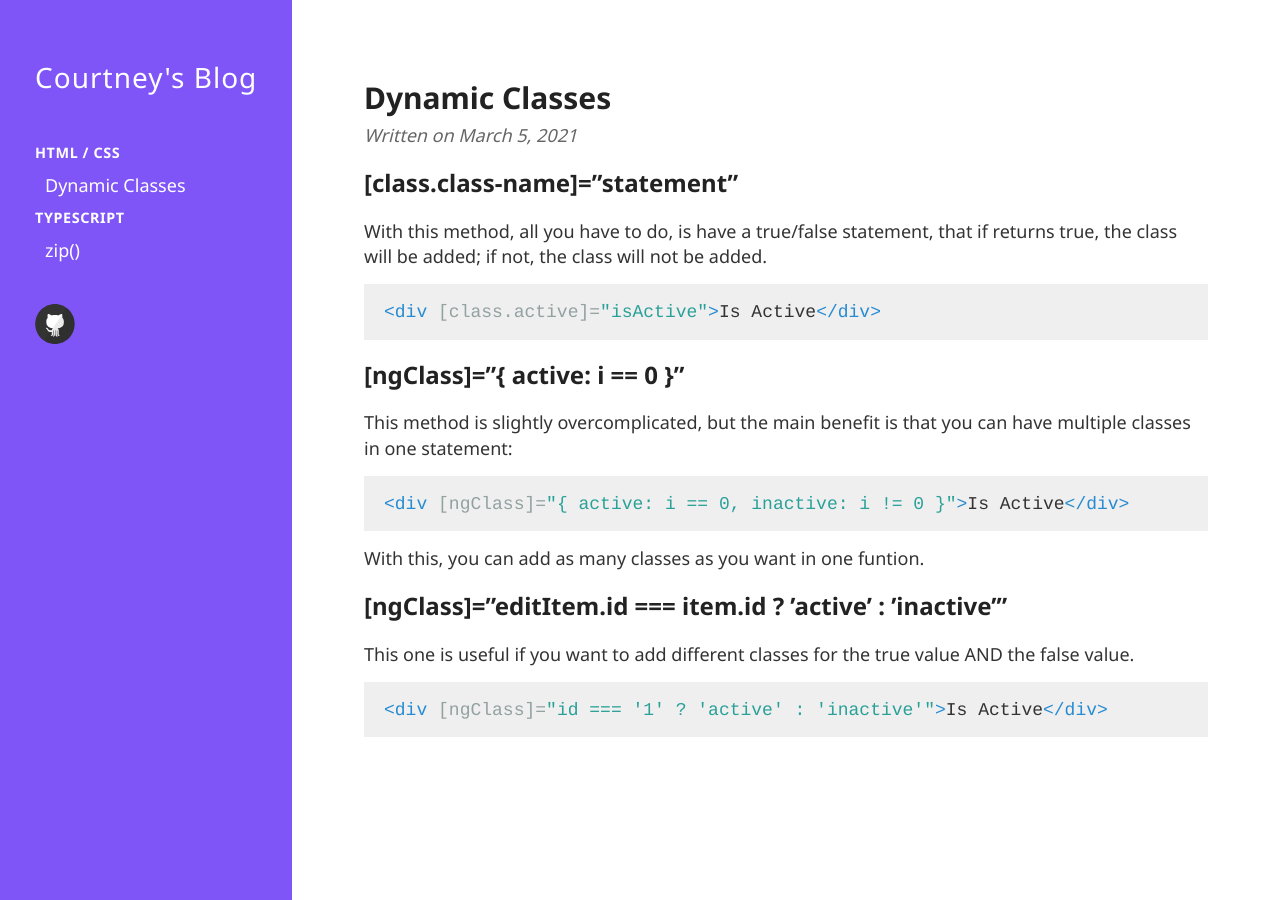
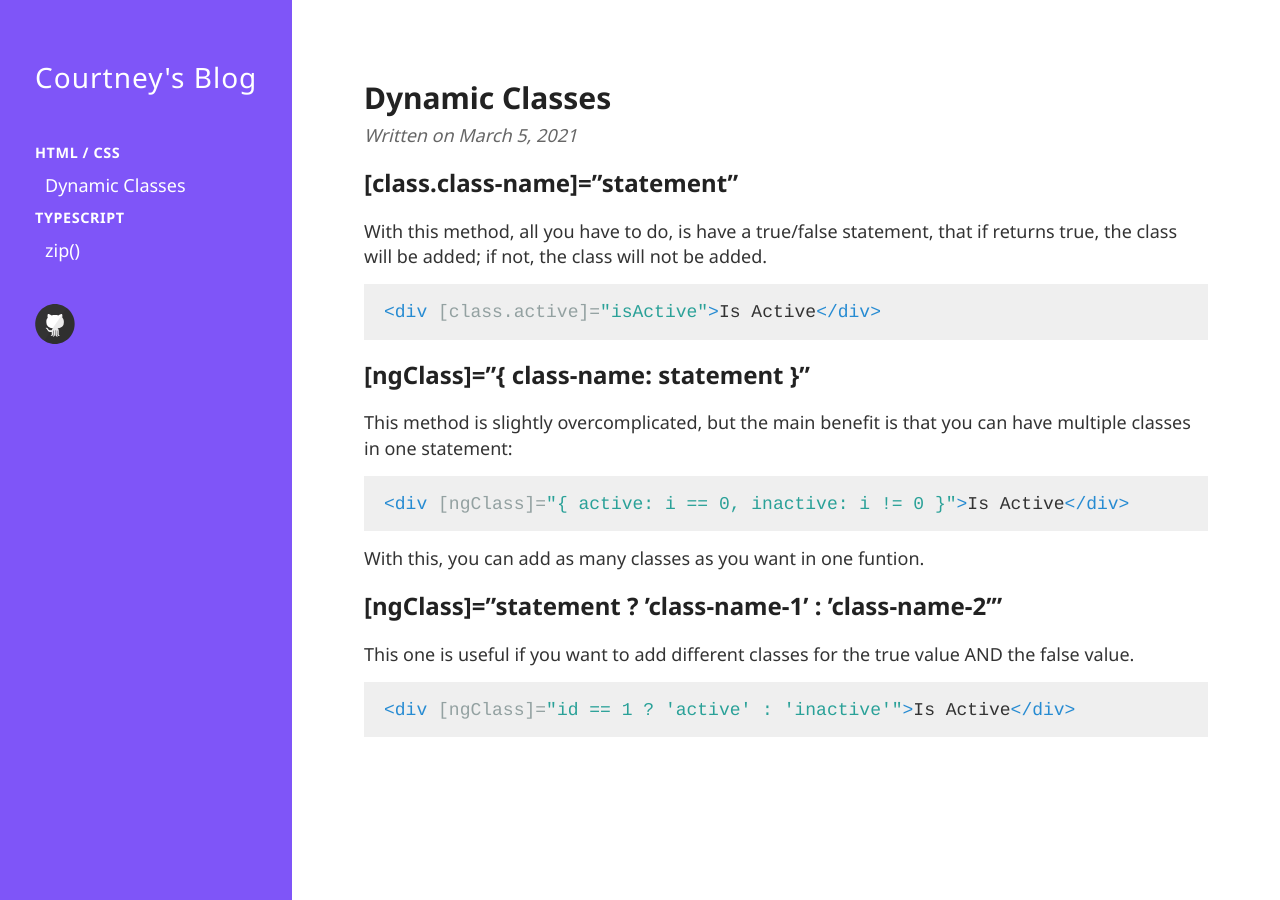
Before and after one commit to cohrose/cohrose.github.io, a Jekyll site: the page built from _posts/2021-03-05-Classes.md, in a window 1280 px wide. Built offline with Jekyll 4.4.1, drawn with Linux system fonts in a browser that asks for light colours; comment, search, counter and statistics services are not loaded.

Commit message:
refactor: classes

````diff
--- a/_posts/2021-03-05-Classes.md
+++ b/_posts/2021-03-05-Classes.md
@@ -12,7 +12,7 @@ With this method, all you have to do, is have a true/false statement, that if re
 <div [class.active]="isActive">Is Active</div>
 ```
 
-## [ngClass]="{ active: i == 0 }"
+## [ngClass]="{ class-name: statement }"
 
 This method is slightly overcomplicated, but the main benefit is that you can have multiple classes in one statement:
 
@@ -22,10 +22,10 @@ This method is slightly overcomplicated, but the main benefit is that you can ha
 
 With this, you can add as many classes as you want in one funtion.
 
-## [ngClass]="editItem.id === item.id ? 'active' : 'inactive'"
+## [ngClass]="statement ? 'class-name-1' : 'class-name-2'"
 
 This one is useful if you want to add different classes for the true value AND the false value.
 
 ```html
-<div [ngClass]="id === '1' ? 'active' : 'inactive'">Is Active</div>
+<div [ngClass]="id == 1 ? 'active' : 'inactive'">Is Active</div>
 ```
````
